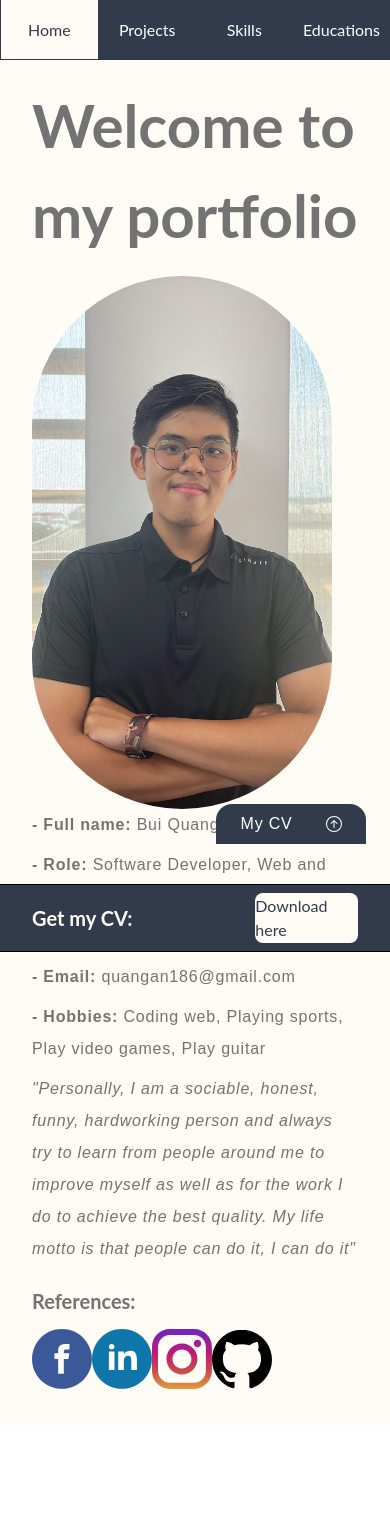
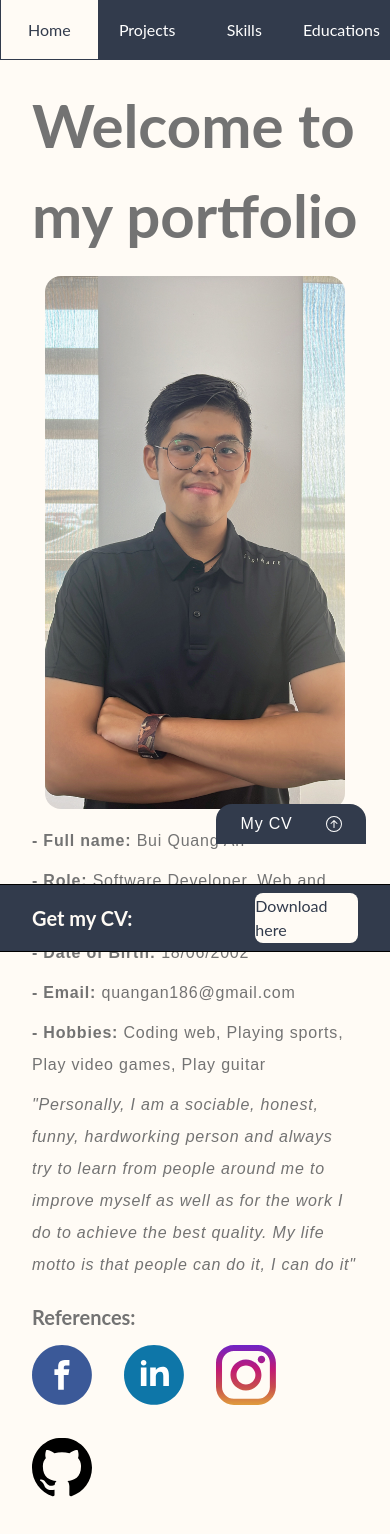
Before and after one commit to quangan186/portfolio, a React (Create React App) app: page / in a window 390 px wide. Shown: the top 1534 px of the page. Before the commit the page ends 1425 px from the top, so only its background shows below. Built offline with nearby package versions, Linux system fonts and the light colour scheme; the HTML template or start-up script is replaced by a standard one.

Commit message:
fix: responsive

```diff
--- a/src/components/contact/ContactList.tsx
+++ b/src/components/contact/ContactList.tsx
@@ -3,7 +3,7 @@ import Image from '../utilities/image/Image'
 import { contactList } from '../../constants/contacts'
 const ContactList: React.FC = () => {
   return (
-    <div className='flex md:gap-8 flex-wrap'>
+    <div className='flex gap-8 flex-wrap'>
       {contactList.map((contact, index) => (
         <a href={contact.contactLink} target='_blank' rel="noreferrer" className='inline-block hover:-translate-y-2 hover:shadow-2xl duration-300 rounded-full'><Image className='!w-[60px] !h-[60px] hover:opacity-70 duration-300' imgClassName='!rounded-none' children={contact.icon} key={index}/></a>
       ))}
--- a/src/components/profile/Avatar.tsx
+++ b/src/components/profile/Avatar.tsx
@@ -4,8 +4,8 @@ import Image from '../utilities/image/Image'
 
 const Avatar:React.FC = () => {
   return (
-    <div className='w-fit h-fit'>
-      <Image className='!h-full' imgClassName='!rounded-full md:!rounded-2xl' children={ava} />
+    <div className='w-full flex justify-center md:w-fit h-fit'>
+      <Image className='!h-full' imgClassName='!rounded-2xl' children={ava} />
     </div>
   )
 }
--- a/src/components/profile/ProfileInfo.tsx
+++ b/src/components/profile/ProfileInfo.tsx
@@ -9,7 +9,7 @@ const ProfileInfo: React.FC = () => {
     <div className="w-full leading-10 md:flex gap-6 h-fit">
       <Avatar />
 
-      <div className="w-full flex flex-col h-full gap-4 justify-between">
+      <div className="w-full flex flex-col h-full gap-4 justify-between my-4">
         <div className="h-fit flex flex-col gap-2">
           <Text className="!text-[16px] font-bold leading-8">
             - Full name: <span className="font-normal">Bui Quang An</span>
```
